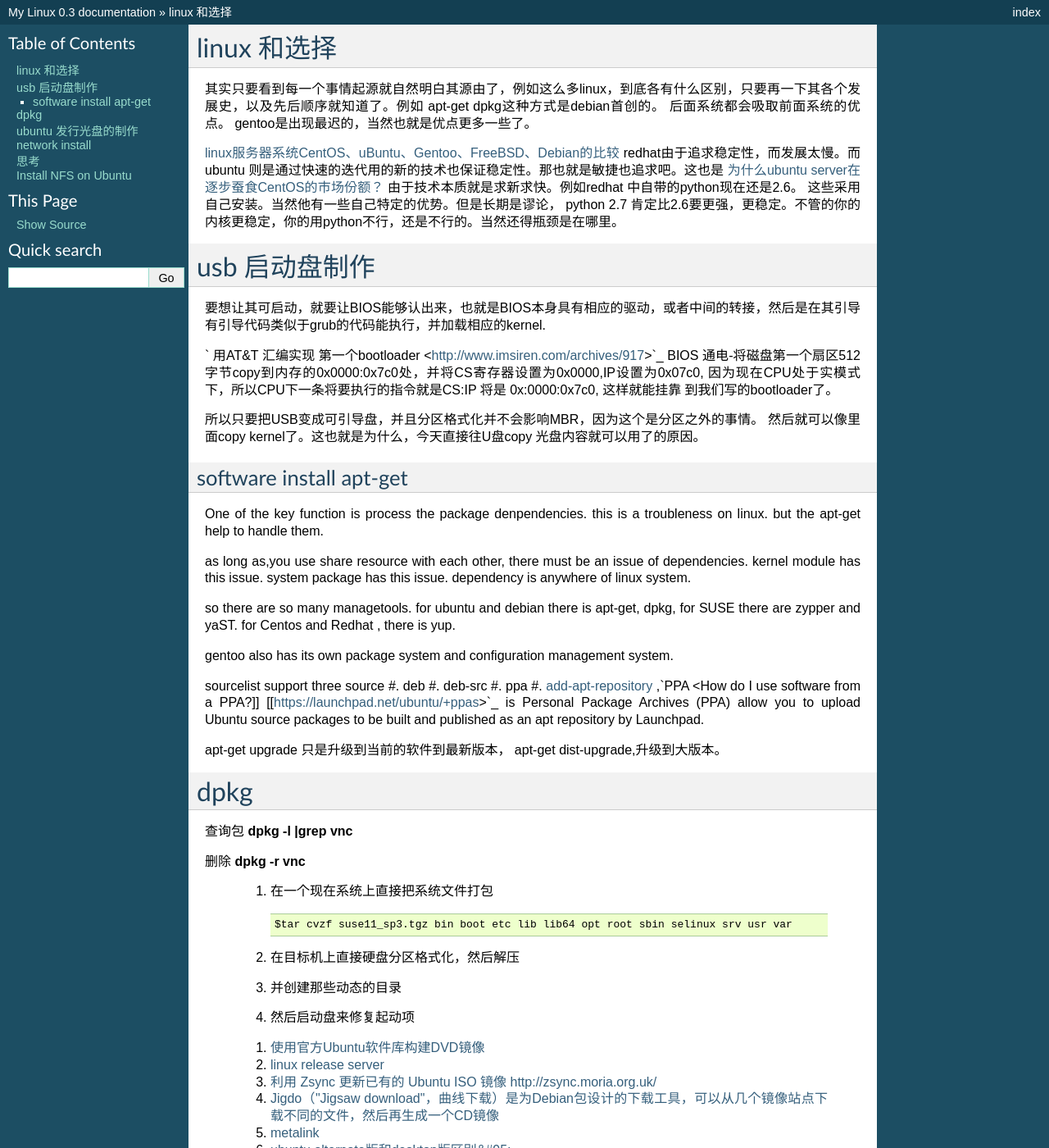
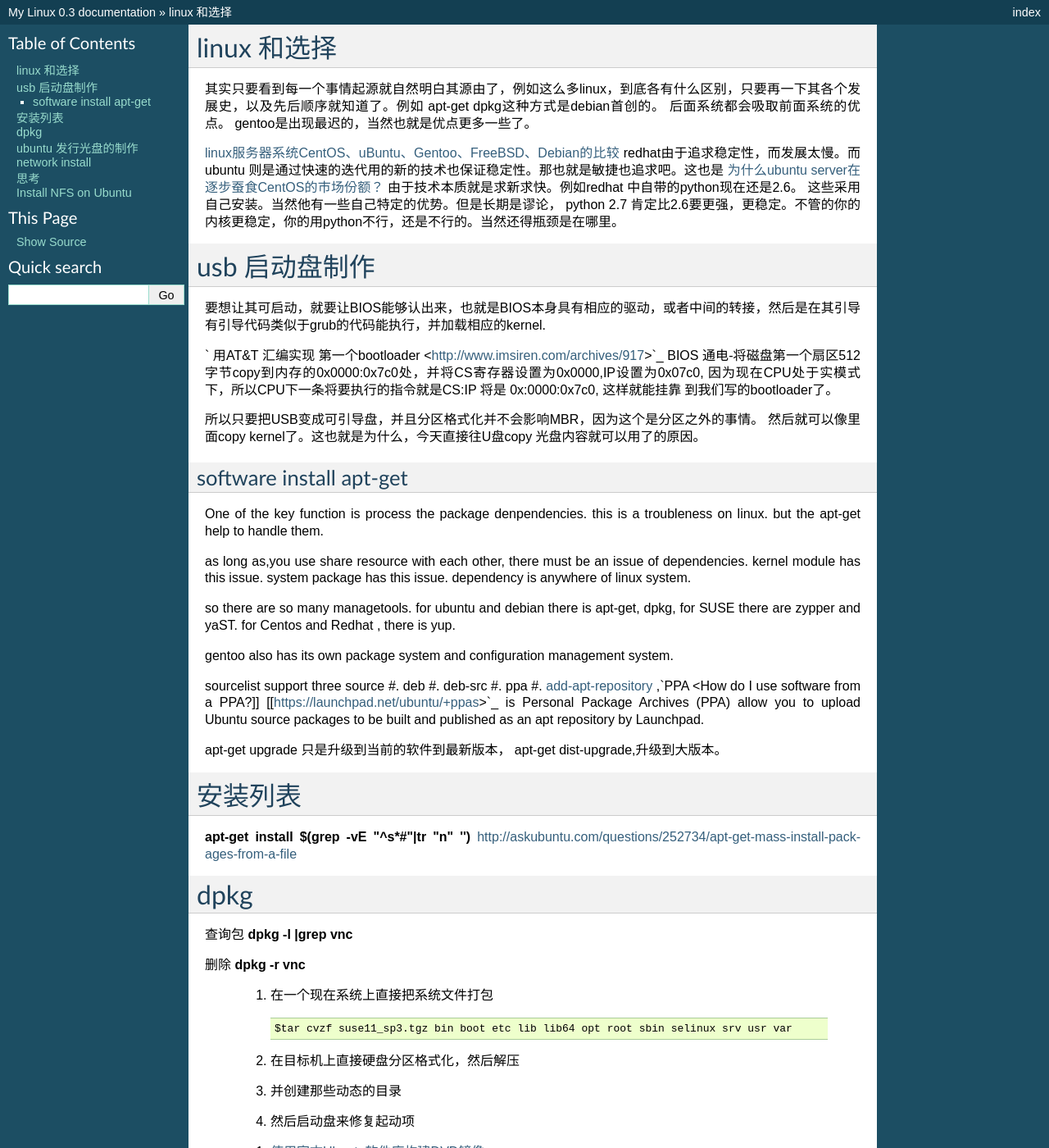
Before and after one commit to gwli/MyLinux, a Sphinx documentation site: the page built from source/content/Stage_1/LinuxInstall.rst, in a window 1280 px wide and 1400 px high. Shown: the whole window at 82% size. Built offline with Sphinx 7.4.7, drawn with Linux system fonts in a browser that asks for light colours; formulas are drawn with MathJax 3.

Commit message:
apt-get install from a list

```diff
--- a/source/content/Stage_1/LinuxInstall.rst
+++ b/source/content/Stage_1/LinuxInstall.rst
@@ -58,6 +58,12 @@
    #. `source list 制作方法 <http://www.debian.org/doc/manuals/apt-howto/ch-basico.zh-cn.html>`_
 
 apt-get upgrade 只是升级到当前的软件到最新版本， apt-get dist-upgrade,升级到大版本。
+
+安装列表
+========
+
+:command:`apt-get install $(grep -vE "^\s*#"|tr "\n" '')`
+http://askubuntu.com/questions/252734/apt-get-mass-install-packages-from-a-file
 
 dpkg
 ====
```
